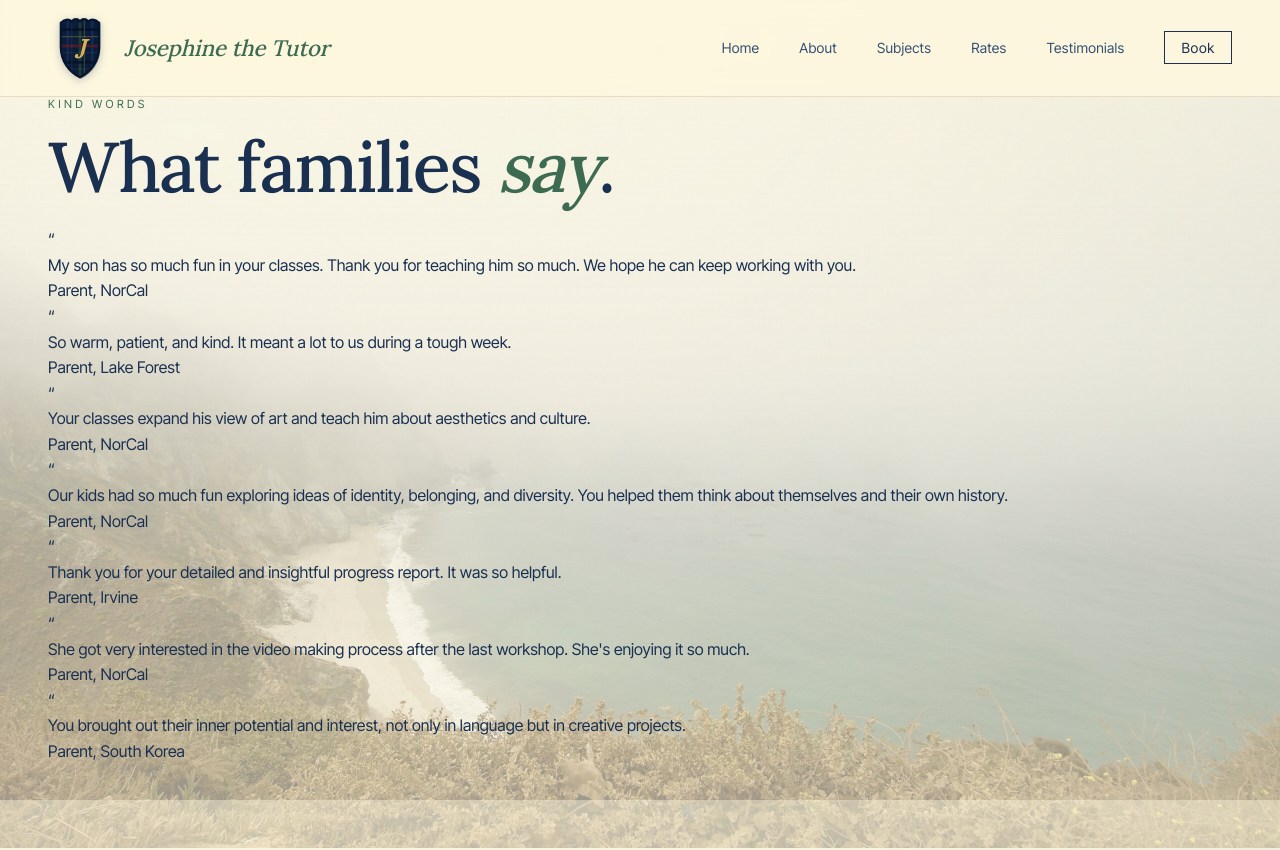
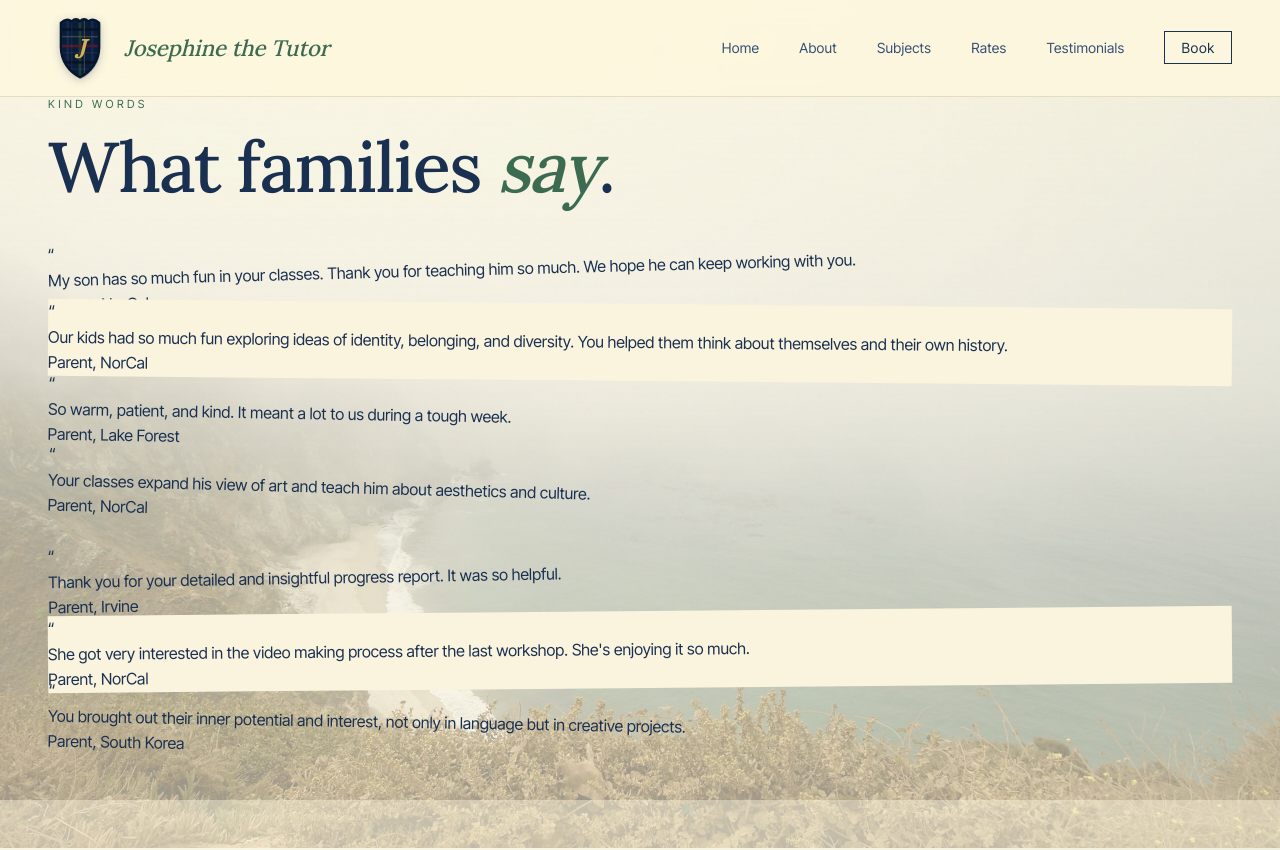
Before and after one commit to patrickparagas1/josephine-tutoring, a Next.js app: page /testimonials in a window 1280 px wide. Shown: the top 850 px of the page. Built offline with nearby package versions, Linux system fonts and the light colour scheme.

Commit message:
Update page.tsx

```diff
--- a/app/testimonials/page.tsx
+++ b/app/testimonials/page.tsx
@@ -12,43 +12,43 @@ const TESTIMONIALS = [
     id: "fun",
     text: "My son has so much fun in your classes. Thank you for teaching him so much. We hope he can keep working with you.",
     author: "Parent, NorCal",
-    size: "large",
+    style: { gridColumn: "1 / 2", gridRow: "1 / 2", transform: "rotate(-1.5deg)" },
+  },
+  {
+    id: "identity",
+    text: "Our kids had so much fun exploring ideas of identity, belonging, and diversity. You helped them think about themselves and their own history.",
+    author: "Parent, NorCal",
+    style: { gridColumn: "2 / 3", gridRow: "1 / 3", transform: "rotate(0.5deg)", background: "var(--cream-dark)" },
   },
   {
     id: "warm",
     text: "So warm, patient, and kind. It meant a lot to us during a tough week.",
     author: "Parent, Lake Forest",
-    size: "small",
+    style: { gridColumn: "3 / 4", gridRow: "1 / 2", transform: "rotate(1deg)" },
   },
   {
     id: "art",
     text: "Your classes expand his view of art and teach him about aesthetics and culture.",
     author: "Parent, NorCal",
-    size: "small",
-  },
-  {
-    id: "identity",
-    text: "Our kids had so much fun exploring ideas of identity, belonging, and diversity. You helped them think about themselves and their own history.",
-    author: "Parent, NorCal",
-    size: "large",
+    style: { gridColumn: "1 / 2", gridRow: "2 / 3", transform: "rotate(1.5deg)" },
   },
   {
     id: "progress",
     text: "Thank you for your detailed and insightful progress report. It was so helpful.",
     author: "Parent, Irvine",
-    size: "small",
+    style: { gridColumn: "3 / 4", gridRow: "2 / 3", transform: "rotate(-1deg)" },
   },
   {
     id: "video",
     text: "She got very interested in the video making process after the last workshop. She's enjoying it so much.",
     author: "Parent, NorCal",
-    size: "small",
+    style: { gridColumn: "1 / 2", gridRow: "3 / 4", transform: "rotate(-0.5deg)", background: "var(--cream-dark)" },
   },
   {
     id: "potential",
     text: "You brought out their inner potential and interest, not only in language but in creative projects.",
     author: "Parent, South Korea",
-    size: "large",
+    style: { gridColumn: "2 / 4", gridRow: "3 / 4", transform: "rotate(1deg)" },
   },
 ];
 
@@ -64,7 +64,11 @@ export default function TestimonialsPage() {
           </div>
           <div className="testimonials-collage">
             {TESTIMONIALS.map((q) => (
-              <figure key={q.id} className={`collage-card collage-card--${q.size}`}>
+              <figure
+                key={q.id}
+                className="collage-card"
+                style={q.style}
+              >
                 <div className="collage-quote-mark">&ldquo;</div>
                 <blockquote>{q.text}</blockquote>
                 <figcaption>{q.author}</figcaption>
```
